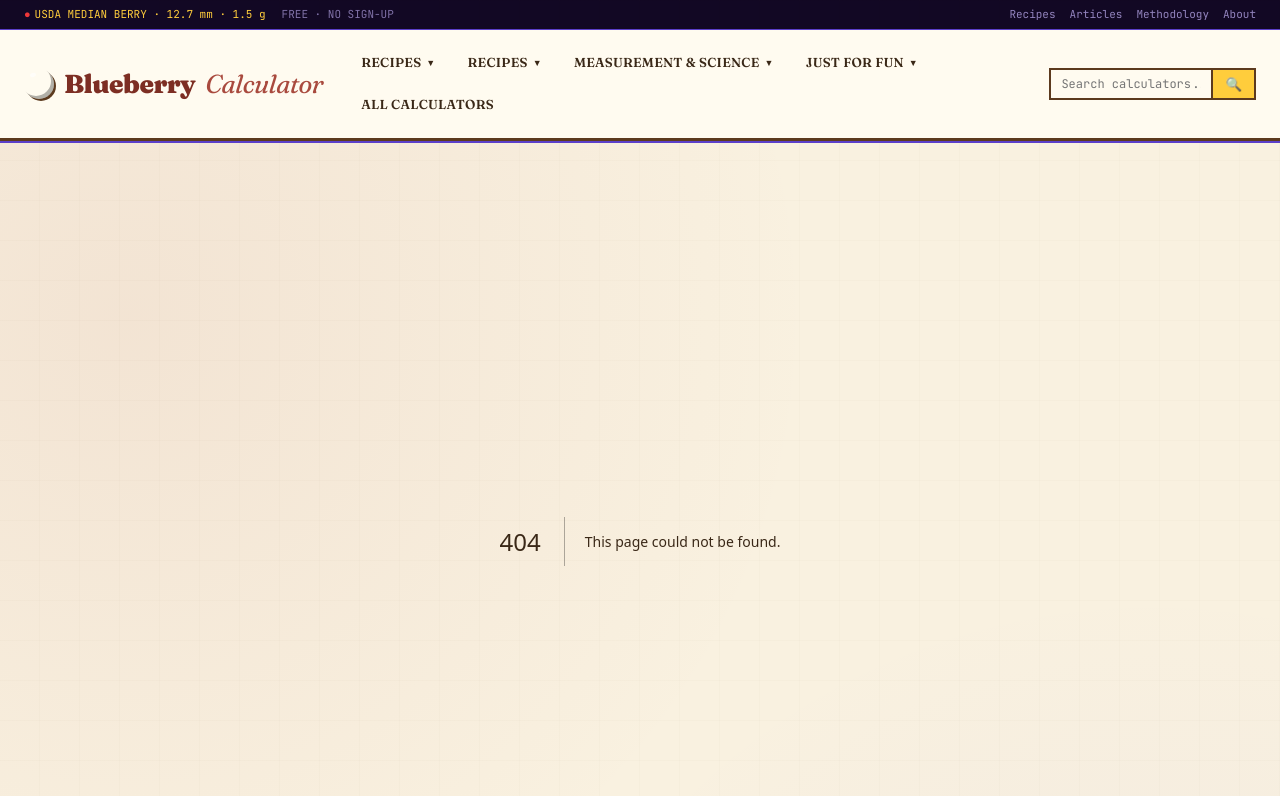
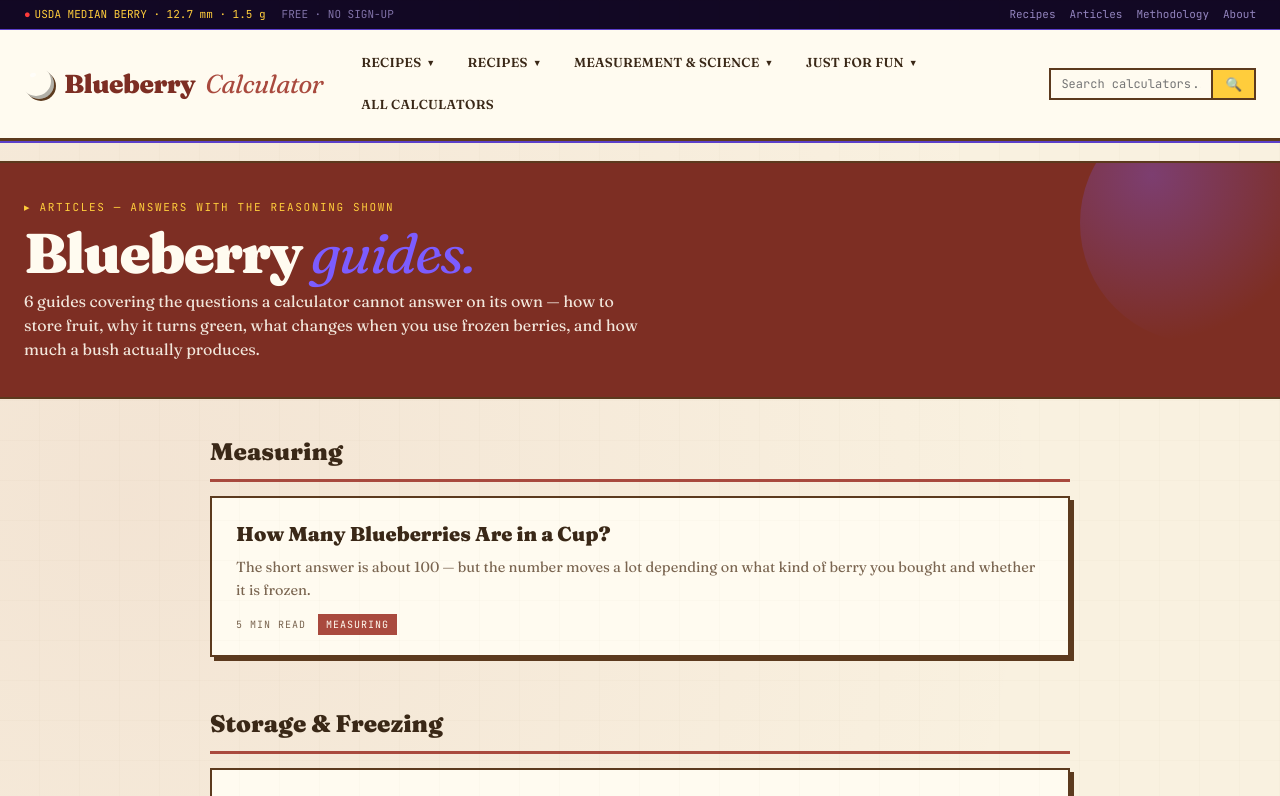
Before and after one commit to AKNeal/blueberry-calculator, a Next.js app: page /articles in a window 1280 px wide. Before the commit this address had no page. Shown: the top 796 px of the page. Built offline with nearby package versions, Linux system fonts and the light colour scheme.

Commit message:
Add articles hub page

```diff
--- /dev/null
+++ b/app/articles/page.tsx
@@ -0,0 +1,56 @@
+import type { Metadata } from "next";
+import Link from "next/link";
+import ThemeBody from "@/components/ThemeBody";
+import { ARTICLES, ARTICLE_CATEGORIES } from "@/lib/articles";
+
+export const metadata: Metadata = {
+  title: "Articles & Guides",
+  description:
+    "Practical blueberry guides: measuring, freezing, storage, baking science, and growing. Clear answers with the reasoning shown.",
+};
+
+export default function ArticlesHub() {
+  return (
+    <>
+      <ThemeBody theme="country" />
+
+      <section className="recipe-hub-header">
+        <div className="inner">
+          <div className="eyebrow">▸ Articles — Answers With The Reasoning Shown</div>
+          <h1>
+            Blueberry <em>guides.</em>
+          </h1>
+          <p>
+            {ARTICLES.length} guides covering the questions a calculator cannot answer on
+            its own — how to store fruit, why it turns green, what changes when you use
+            frozen berries, and how much a bush actually produces.
+          </p>
+        </div>
+      </section>
+
+      <main className="doc-page">
+        <div className="article-hub-grid">
+          {ARTICLE_CATEGORIES.map((cat) => {
+            const items = ARTICLES.filter((a) => a.category === cat);
+            if (items.length === 0) return null;
+            return (
+              <section key={cat} className="article-cat-block">
+                <h2 className="article-cat-title">{cat}</h2>
+                {items.map((a) => (
+                  <Link key={a.slug} href={`/articles/${a.slug}`} className="article-card">
+                    <h3>{a.title}</h3>
+                    <p>{a.dek}</p>
+                    <div className="article-card-meta">
+                      <span>{a.readMinutes} min read</span>
+                      <span className="article-card-cat">{a.category}</span>
+                    </div>
+                  </Link>
+                ))}
+              </section>
+            );
+          })}
+        </div>
+      </main>
+    </>
+  );
+}
```
